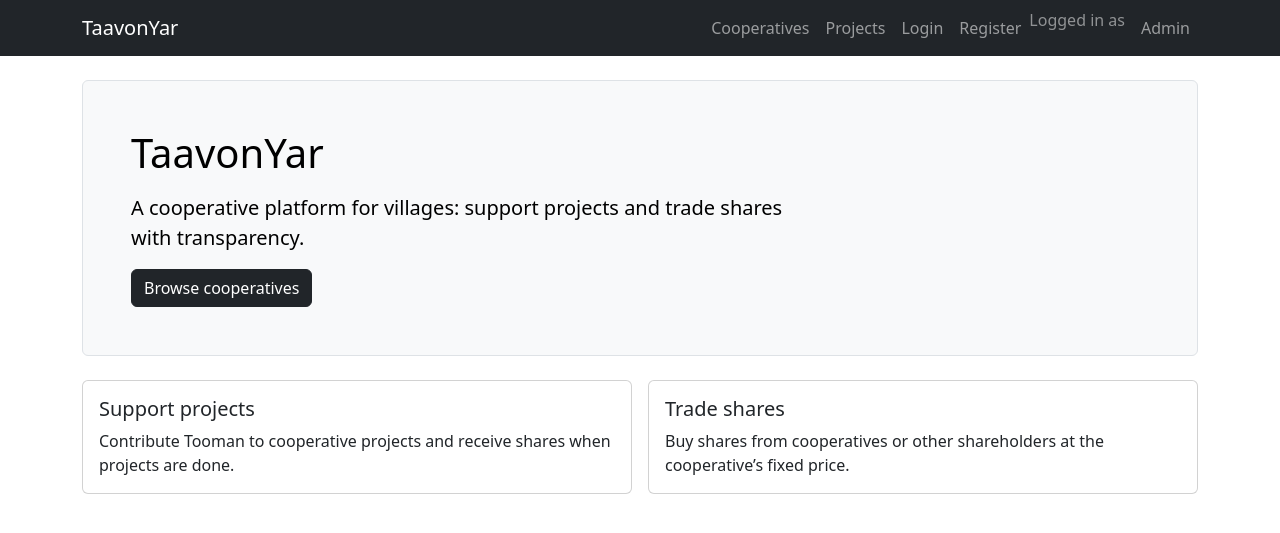
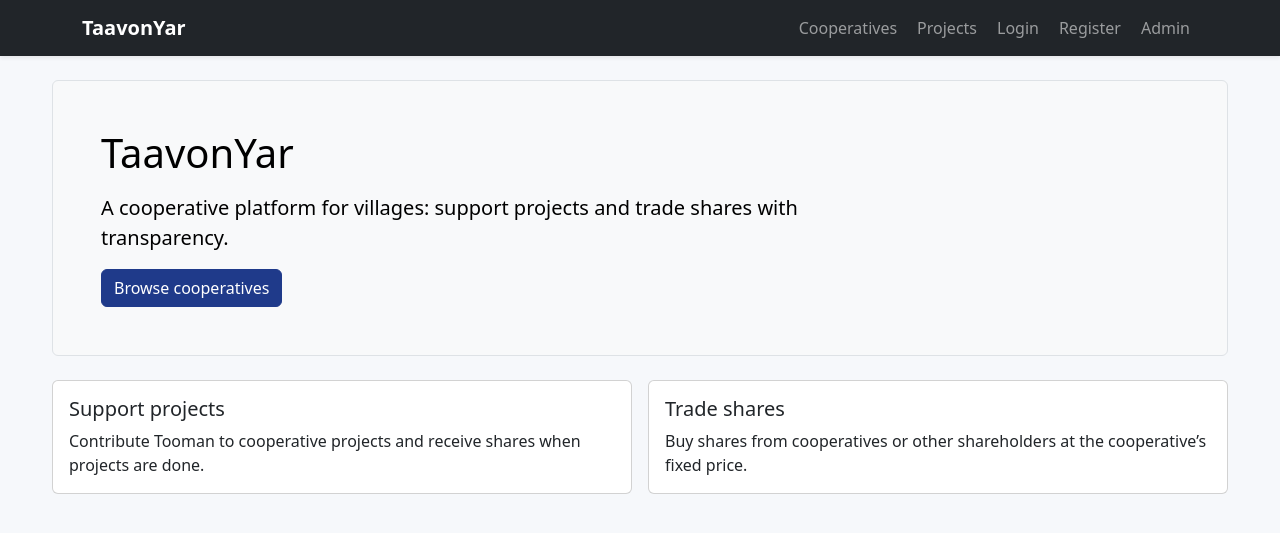
Before and after one commit to Ahreeman/TaavonYar, a Django app: page / in a window 1280 px wide. Shown: the top 533 px of the page. Run offline with Django 5.2, Linux system fonts and the light colour scheme.

Commit message:
improved ui (css styles and base.html changed a bit)

```diff
--- /dev/null
+++ b/backend/static/css/app.css
@@ -0,0 +1,69 @@
+:root {
+  --ty-bg: #f6f8fb;
+  --ty-surface: #ffffff;
+  --ty-text: #1f2937;
+  --ty-muted: #6b7280;
+  --ty-primary: #1f3a8a;
+  --ty-primary-600: #1d4ed8;
+  --ty-border: #e5e7eb;
+  --ty-radius: 14px;
+  --ty-shadow: 0 6px 24px rgba(15, 23, 42, 0.08);
+
+  --ty-space-1: 0.25rem;
+  --ty-space-2: 0.5rem;
+  --ty-space-3: 0.75rem;
+  --ty-space-4: 1rem;
+  --ty-space-5: 1.5rem;
+  --ty-space-6: 2rem;
+}
+
+body {
+  background: var(--ty-bg);
+  color: var(--ty-text);
+}
+
+.ty-shell {
+  max-width: 1200px;
+}
+
+.ty-card {
+  border: 1px solid var(--ty-border);
+  border-radius: var(--ty-radius);
+  box-shadow: var(--ty-shadow);
+  background: var(--ty-surface);
+}
+
+.ty-section-title {
+  font-weight: 700;
+  letter-spacing: 0.2px;
+}
+
+.ty-muted {
+  color: var(--ty-muted) !important;
+}
+
+.ty-shadow {
+  box-shadow: var(--ty-shadow);
+}
+
+.ty-rounded {
+  border-radius: var(--ty-radius);
+}
+
+.ty-surface {
+  background: var(--ty-surface);
+}
+
+.ty-space-y > * + * {
+  margin-top: var(--ty-space-4);
+}
+
+.btn-dark {
+  background-color: var(--ty-primary);
+  border-color: var(--ty-primary);
+}
+
+.btn-dark:hover {
+  background-color: var(--ty-primary-600);
+  border-color: var(--ty-primary-600);
+}
--- a/backend/templates/core/base.html
+++ b/backend/templates/core/base.html
@@ -1,3 +1,4 @@
+{% load static %}
 <!doctype html>
 <html lang="en">
 <head>
@@ -7,17 +8,18 @@
 
   <!-- Bootstrap 5 (CDN) -->
   <link href="https://cdn.jsdelivr.net/npm/bootstrap@5.3.3/dist/css/bootstrap.min.css" rel="stylesheet">
+  <link rel="stylesheet" href="{% static 'css/app.css' %}">
 </head>
 <body>
-<nav class="navbar navbar-expand-lg navbar-dark bg-dark">
+<nav class="navbar navbar-expand-lg navbar-dark bg-dark shadow-sm py-2">
   <div class="container">
-    <a class="navbar-brand" href="/">TaavonYar</a>
+     <a class="navbar-brand fw-semibold" href="/">TaavonYar</a>
     <button class="navbar-toggler" type="button" data-bs-toggle="collapse" data-bs-target="#nav">
       <span class="navbar-toggler-icon"></span>
     </button>
 
     <div class="collapse navbar-collapse" id="nav">
-    <ul class="navbar-nav ms-auto">
+    <ul class="navbar-nav ms-auto align-items-lg-center gap-lg-1">
       <li class="nav-item"><a class="nav-link" href="/coops/">Cooperatives</a></li>
       <li class="nav-item"><a class="nav-link" href="/projects/">Projects</a></li>
 
@@ -31,6 +33,12 @@
         {% endif %}
 
         <li class="nav-item">
+          <span class="navbar-text text-white-50 me-lg-2">
+            Logged in as <b class="text-white">{{ user.username }}</b>
+          </span>
+        </li>
+
+        <li class="nav-item">
           <form method="post" action="{% url 'accounts:logout' %}" class="d-inline">
             {% csrf_token %}
             <button class="btn btn-link nav-link" type="submit">Logout</button>
@@ -40,11 +48,7 @@
         <li class="nav-item"><a class="nav-link" href="{% url 'accounts:login' %}">Login</a></li>
         <li class="nav-item"><a class="nav-link" href="{% url 'accounts:register' %}">Register</a></li>
       {% endif %}
-      <li class="nav-item">
-        <span class="navbar-text text-white-50 me-2">
-          Logged in as <b class="text-white">{{ user.username }}</b>
-        </span>
-      </li>
+
 
       <li class="nav-item"><a class="nav-link" href="/admin/">Admin</a></li>
     </ul>
@@ -53,7 +57,7 @@
   </div>
 </nav>
 
-<main class="container py-4">
+<main class="container ty-shell py-4">
   {% if messages %}
     {% for message in messages %}
       <div class="alert alert-{{ message.tags }}">{{ message }}</div>
```
